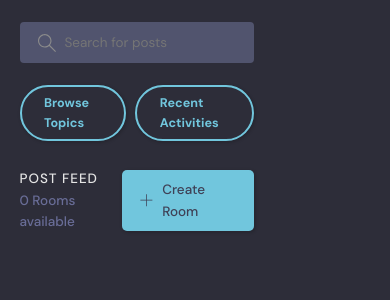
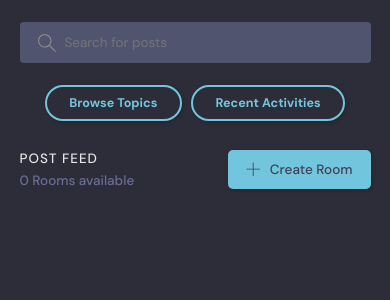
Before and after one commit to JustA3DObject/DevFriends, a Django app: page / in a window 390 px wide. Shown: the part 59-359 px from the top of the page. Run offline with Django 4.2, Linux system fonts and the light colour scheme; data that the repository does not hold is empty.

Commit message:
Flex basis 100% for content containers for <900px

```diff
--- a/devfriends/static/css/master.css
+++ b/devfriends/static/css/master.css
@@ -1031,4 +1031,8 @@ a {
     .participants {
         display: none;
     }
+    .layout--3>.container>div:nth-child(2),
+    .layout--2>.container>div:first-child {
+        flex-basis: 100%;
+    }
 }
```
